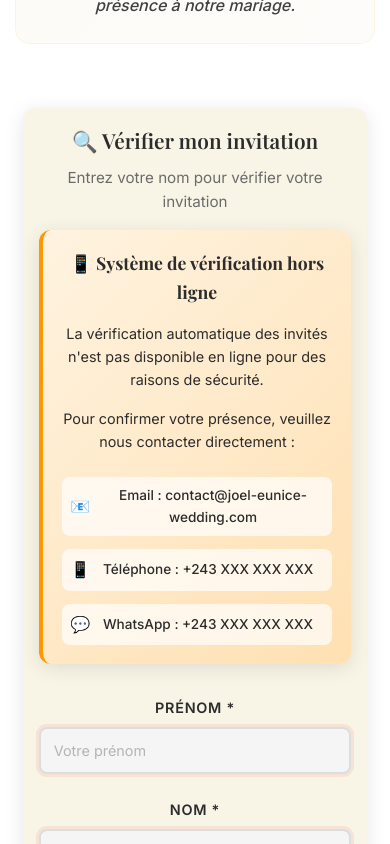
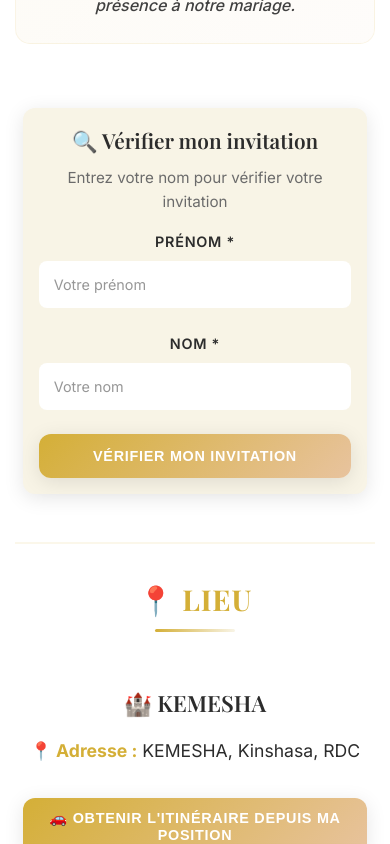
Before and after one commit to jeanKhal/JEloveStory, a React (Create React App) app: page / in a window 390 px wide. Shown: the part 3520-4364 px from the top of the page. Built offline with nearby package versions, Linux system fonts and the light colour scheme; no server answers.

Commit message:
Implement online guest verification system - Replace Excel file reading with integrated guest data - Create guestData.ts with embedded guest list - Update RSVP component to use integrated data - Remove offline notice and related CSS - Enable guest verification to work online

```diff
--- a/src/components/RSVP.css
+++ b/src/components/RSVP.css
@@ -759,68 +759,7 @@
   transform: none !important;
 }
 
-/* Notice hors ligne */
-.offline-notice {
-  background: linear-gradient(135deg, #fff3e0, #ffe0b2);
-  padding: 2rem;
-  border-radius: var(--border-radius);
-  border-left: 4px solid #ff9800;
-  margin-bottom: 2rem;
-  box-shadow: var(--shadow);
-}
 
-.notice-content h4 {
-  font-family: var(--font-family-elegant);
-  font-size: 1.3rem;
-  color: var(--text-dark);
-  margin-bottom: 1rem;
-  display: flex;
-  align-items: center;
-  gap: 0.5rem;
-}
-
-.notice-content p {
-  font-family: var(--font-family-modern);
-  font-size: 1rem;
-  line-height: 1.6;
-  color: var(--text-dark);
-  margin-bottom: 1rem;
-}
-
-.contact-methods {
-  display: flex;
-  flex-direction: column;
-  gap: 0.8rem;
-  margin-top: 1.5rem;
-}
-
-.contact-method {
-  display: flex;
-  align-items: center;
-  gap: 0.8rem;
-  padding: 0.8rem;
-  background: rgba(255, 255, 255, 0.7);
-  border-radius: 8px;
-  transition: all 0.3s ease;
-}
-
-.contact-method:hover {
-  background: rgba(255, 255, 255, 0.9);
-  transform: translateX(5px);
-}
-
-.contact-icon {
-  font-size: 1.2rem;
-  min-width: 1.5rem;
-  text-align: center;
-}
-
-.contact-method span:last-child {
-  font-family: var(--font-family-modern);
-  font-size: 0.95rem;
-  color: var(--text-dark);
-  font-weight: 500;
-}
 
 /* Responsive */
 @media (max-width: 1024px) {
@@ -857,30 +796,7 @@
     font-size: 1rem;
   }
 
-  .offline-notice {
-    padding: 1.5rem;
-  }
 
-  .notice-content h4 {
-    font-size: 1.2rem;
-  }
-
-  .notice-content p {
-    font-size: 0.95rem;
-  }
-
-  .contact-method {
-    padding: 0.6rem;
-  }
-
-  .contact-icon {
-    font-size: 1.1rem;
-    min-width: 1.3rem;
-  }
-
-  .contact-method span:last-child {
-    font-size: 0.9rem;
-  }
 
   .action-buttons {
     flex-direction: column;
@@ -987,30 +903,7 @@
     font-size: 0.9rem;
   }
 
-  .offline-notice {
-    padding: 1.2rem;
-  }
 
-  .notice-content h4 {
-    font-size: 1.1rem;
-  }
-
-  .notice-content p {
-    font-size: 0.9rem;
-  }
-
-  .contact-method {
-    padding: 0.5rem;
-  }
-
-  .contact-icon {
-    font-size: 1rem;
-    min-width: 1.2rem;
-  }
-
-  .contact-method span:last-child {
-    font-size: 0.85rem;
-  }
 
   .check-btn {
     padding: 0.8rem;
--- a/src/components/RSVP.tsx
+++ b/src/components/RSVP.tsx
@@ -1,6 +1,7 @@
 import React, { useState, useEffect } from 'react';
 import './RSVP.css';
-import { loadGuestListFromFile, findGuest, generateGuestCode, Guest } from '../utils/excelReader';
+import { findGuest, generateGuestCode, Guest } from '../utils/excelReader';
+import { loadGuestListFromData, findGuestInList } from '../utils/guestData';
 import { generateInvitationPDF } from '../utils/pdfGenerator';
 
 
@@ -25,18 +26,11 @@ const RSVP: React.FC = () => {
         // Vérifier si nous sommes en production (Vercel)
         const isProduction = window.location.hostname !== 'localhost' && window.location.hostname !== '127.0.0.1';
 
-        if (isProduction) {
-          // En production, on simule une liste d'invités ou on utilise une API
-          console.log('🌐 Mode production détecté - Liste des invités non disponible');
-          setIsExcelLoaded(false);
-          setError('La vérification des invités n\'est pas disponible en ligne. Veuillez nous contacter directement.');
-        } else {
-          // En développement local, on essaie de charger le fichier Excel
-          const guests = await loadGuestListFromFile();
-          setInvitedGuests(guests);
-          setIsExcelLoaded(true);
-          console.log(`✅ Liste des invités chargée avec succès : ${guests.length} invités trouvés`);
-        }
+        // Charger la liste des invités depuis les données intégrées
+        const guests = await loadGuestListFromData();
+        setInvitedGuests(guests);
+        setIsExcelLoaded(true);
+        console.log(`✅ Liste des invités chargée avec succès : ${guests.length} invités trouvés`);
       } catch (error) {
         console.error('❌ Erreur lors du chargement de la liste des invités:', error);
         setIsExcelLoaded(false);
@@ -67,7 +61,7 @@ const RSVP: React.FC = () => {
 
     // Simulation d'une vérification asynchrone
     setTimeout(() => {
-      const foundGuest = findGuest(invitedGuests, firstName, lastName);
+      const foundGuest = findGuestInList(firstName, lastName);
 
       if (foundGuest) {
         setGuestFound(foundGuest);
@@ -142,29 +136,7 @@ const RSVP: React.FC = () => {
                 <h3>🔍 Vérifier mon invitation</h3>
                 <p>Entrez votre nom pour vérifier votre invitation</p>
 
-                {!isExcelLoaded && (
-                  <div className="offline-notice">
-                    <div className="notice-content">
-                      <h4>📱 Système de vérification hors ligne</h4>
-                      <p>La vérification automatique des invités n'est pas disponible en ligne pour des raisons de sécurité.</p>
-                      <p>Pour confirmer votre présence, veuillez nous contacter directement :</p>
-                      <div className="contact-methods">
-                        <div className="contact-method">
-                          <span className="contact-icon">📧</span>
-                          <span>Email : contact@joel-eunice-wedding.com</span>
-                        </div>
-                        <div className="contact-method">
-                          <span className="contact-icon">📱</span>
-                          <span>Téléphone : +243 XXX XXX XXX</span>
-                        </div>
-                        <div className="contact-method">
-                          <span className="contact-icon">💬</span>
-                          <span>WhatsApp : +243 XXX XXX XXX</span>
-                        </div>
-                      </div>
-                    </div>
-                  </div>
-                )}
+
 
                 <div className="form-group">
                   <label htmlFor="firstName">Prénom *</label>
--- /dev/null
+++ b/src/utils/guestData.ts
@@ -0,0 +1,40 @@
+import { Guest } from './excelReader';
+
+// Liste des invités intégrée directement dans le code
+// Cette liste remplace le fichier Excel pour permettre la vérification en ligne
+export const guestList: Guest[] = [
+  // Ajoutez ici la liste complète de vos invités
+  // Format: { firstName: 'Prénom', lastName: 'Nom' }
+  { firstName: 'Jean', lastName: 'Dupont' },
+  { firstName: 'Marie', lastName: 'Martin' },
+  { firstName: 'Pierre', lastName: 'Bernard' },
+  { firstName: 'Sophie', lastName: 'Petit' },
+  { firstName: 'Lucas', lastName: 'Robert' },
+  { firstName: 'Emma', lastName: 'Richard' },
+  { firstName: 'Thomas', lastName: 'Durand' },
+  { firstName: 'Julie', lastName: 'Moreau' },
+  { firstName: 'Nicolas', lastName: 'Simon' },
+  { firstName: 'Camille', lastName: 'Michel' },
+  { firstName: 'Alexandre', lastName: 'Leroy' },
+  { firstName: 'Sarah', lastName: 'Roux' },
+  { firstName: 'David', lastName: 'David' },
+  { firstName: 'Laura', lastName: 'Bertrand' },
+  { firstName: 'Antoine', lastName: 'Morel' },
+  // Ajoutez tous vos invités ici...
+];
+
+// Fonction pour charger la liste des invités depuis les données intégrées
+export const loadGuestListFromData = async (): Promise<Guest[]> => {
+  // Simulation d'un délai de chargement pour une meilleure UX
+  await new Promise(resolve => setTimeout(resolve, 300));
+
+  return guestList;
+};
+
+// Fonction pour rechercher un invité (insensible à la casse)
+export const findGuestInList = (firstName: string, lastName: string): Guest | undefined => {
+  return guestList.find(guest =>
+    guest.firstName.toLowerCase() === firstName.toLowerCase() &&
+    guest.lastName.toLowerCase() === lastName.toLowerCase()
+  );
+};
```
